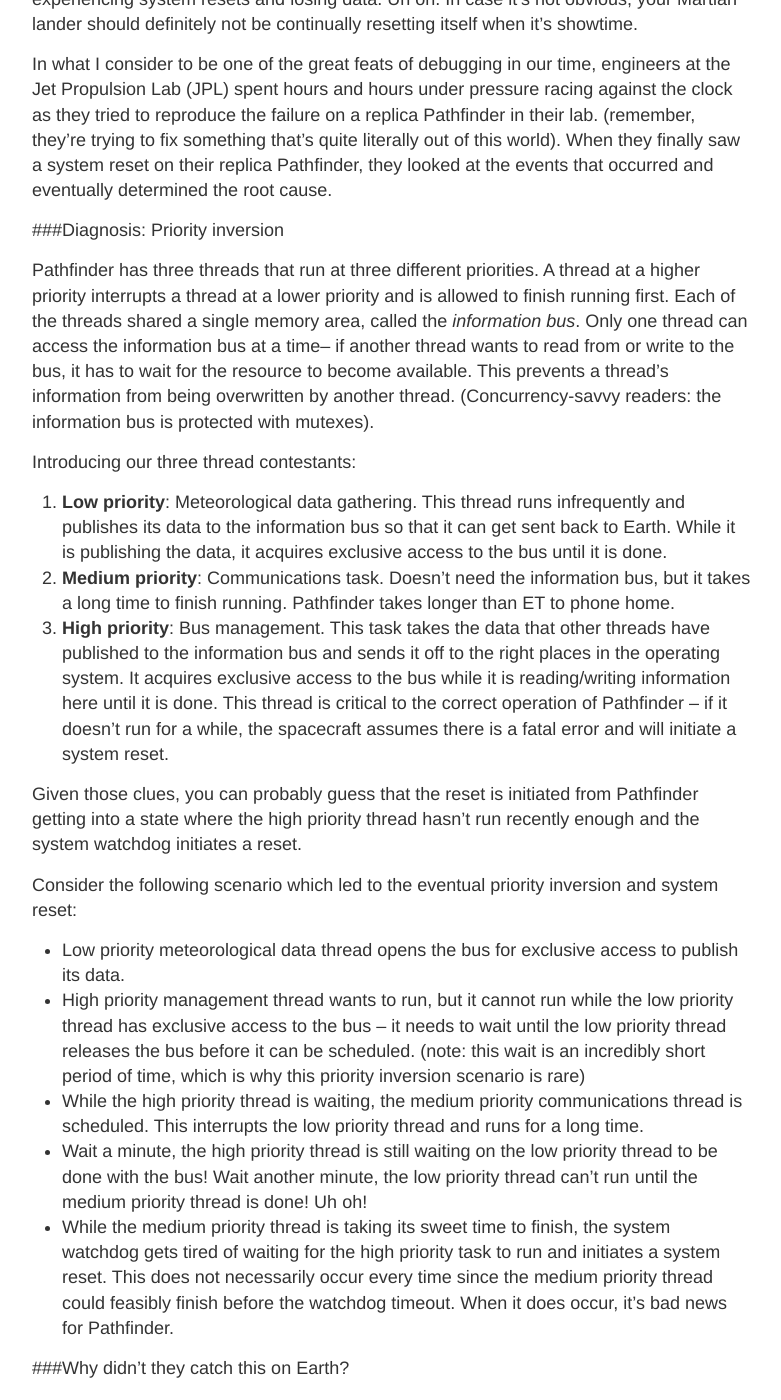
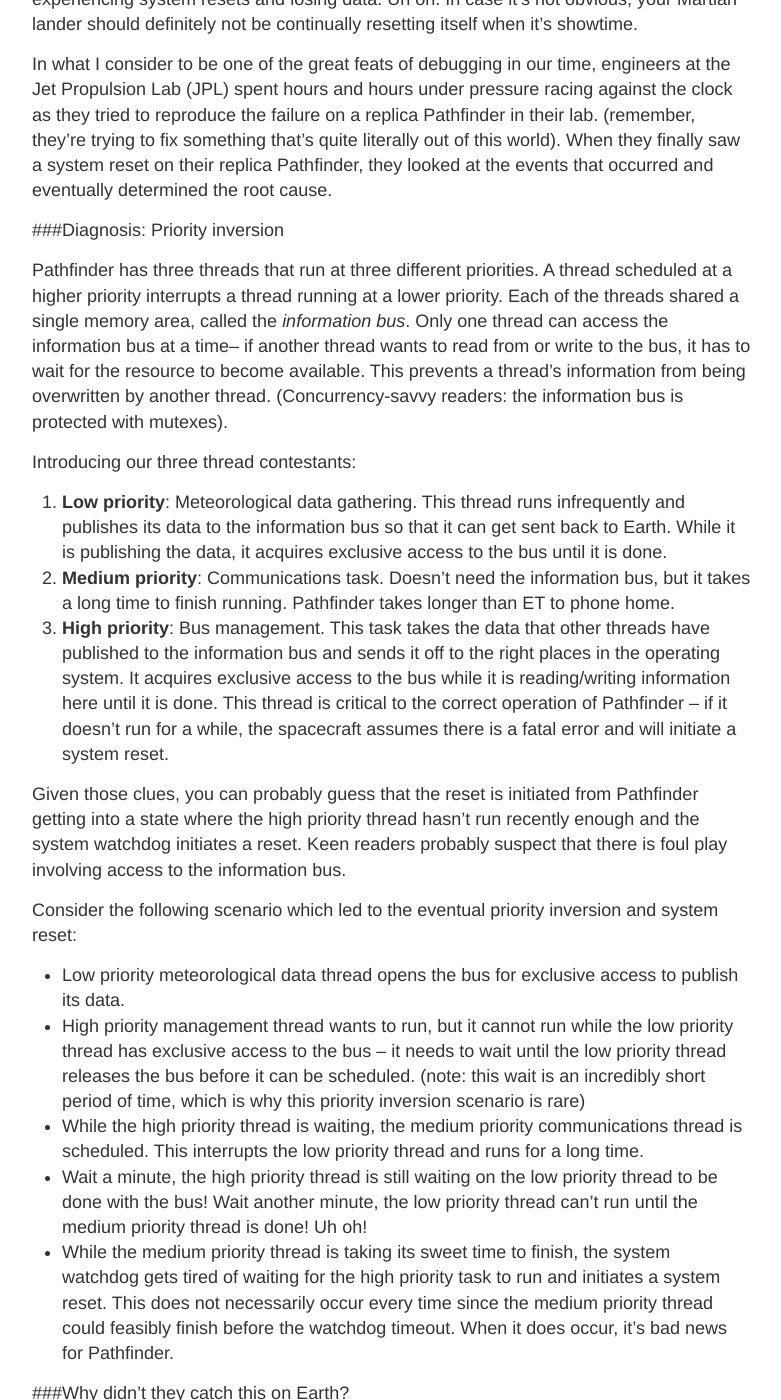
Before and after one commit to mrb113/mrb113.github.io, a Jekyll site: the page built from _posts/2016-2-6-Pathfinder-Priority-Inversion.md, in a window 1280 px wide and 1400 px high, scrolled down 2265 px. Shown: the whole window, without its empty margins (248-1029 px from the left). Built offline with Jekyll 4.4.1, drawn with Linux system fonts in a browser that asks for light colours; comment, search, counter and statistics services are not loaded.

Commit message:
system reset

```diff
--- a/_posts/2016-2-6-Pathfinder-Priority-Inversion.md
+++ b/_posts/2016-2-6-Pathfinder-Priority-Inversion.md
@@ -38,7 +38,7 @@
 
 ###Diagnosis: Priority inversion
 
-Pathfinder has three threads that run at three different priorities. A thread at a higher priority interrupts a thread at a lower priority and is allowed to finish running first. Each of the threads shared a single memory area, called the *information bus*. Only one thread can access the information bus at a time– if another thread wants to read from or write to the bus, it has to wait for the resource to become available. This prevents a thread’s information from being overwritten by another thread. (Concurrency-savvy readers: the information bus is protected with mutexes).
+Pathfinder has three threads that run at three different priorities. A thread scheduled at a higher priority interrupts a thread running at a lower priority. Each of the threads shared a single memory area, called the *information bus*. Only one thread can access the information bus at a time– if another thread wants to read from or write to the bus, it has to wait for the resource to become available. This prevents a thread’s information from being overwritten by another thread. (Concurrency-savvy readers: the information bus is protected with mutexes).
 
 Introducing our three thread contestants:
 
@@ -46,7 +46,7 @@
 2.	__Medium priority__: Communications task. Doesn’t need the information bus, but it takes a long time to finish running. Pathfinder takes longer than ET to phone home.
 3.	__High priority__: Bus management. This task takes the data that other threads have published to the information bus and sends it off to the right places in the operating system. It acquires exclusive access to the bus while it is reading/writing information here until it is done. This thread is critical to the correct operation of Pathfinder – if it doesn’t run for a while, the spacecraft assumes there is a fatal error and will initiate a system reset.
 
-Given those clues, you can probably guess that the reset is initiated from Pathfinder getting into a state where the high priority thread hasn’t run recently enough and the system watchdog initiates a reset.
+Given those clues, you can probably guess that the reset is initiated from Pathfinder getting into a state where the high priority thread hasn’t run recently enough and the system watchdog initiates a reset. Keen readers probably suspect that there is foul play involving access to the information bus.
 
 Consider the following scenario which led to the eventual priority inversion and system reset:
 
```
